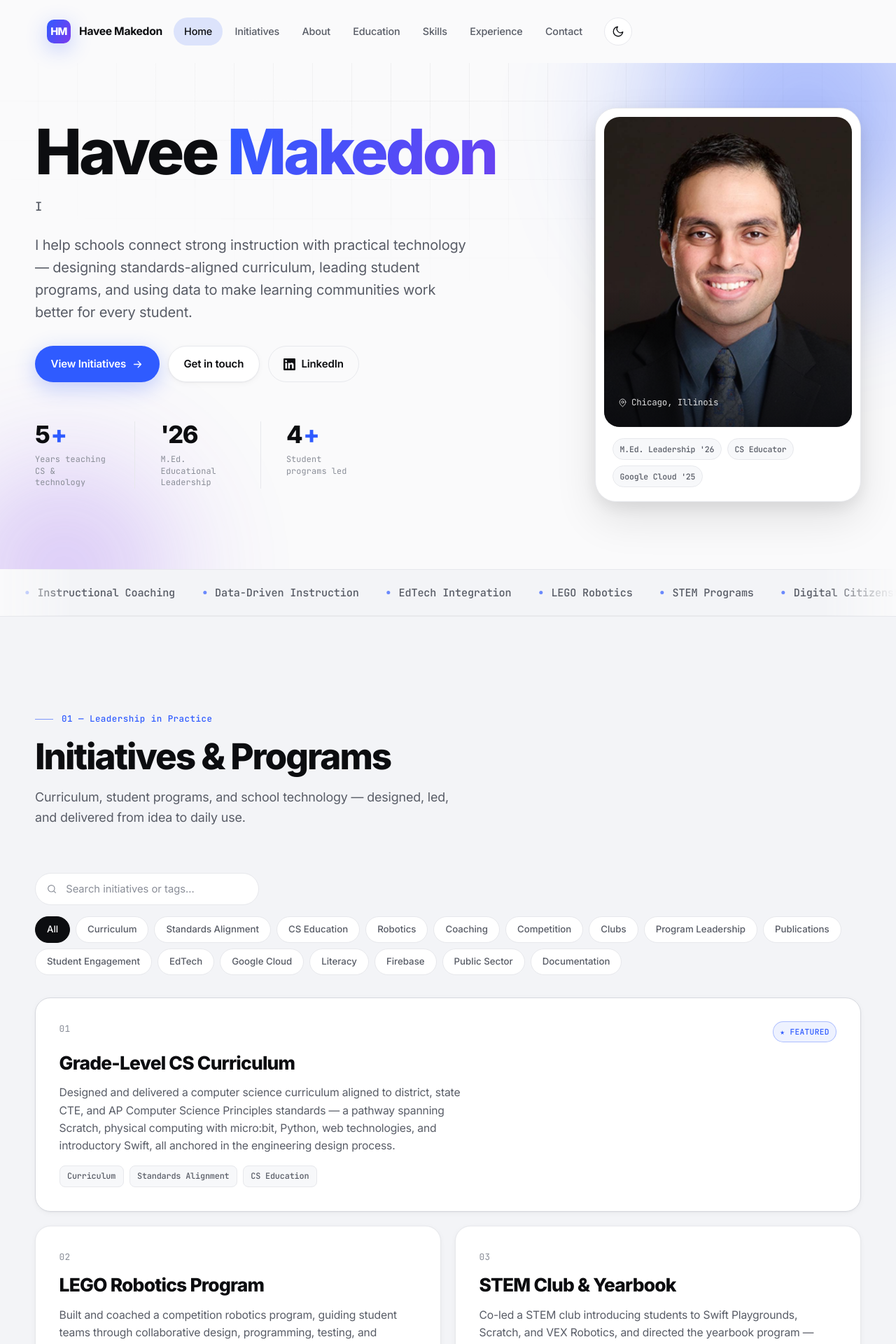
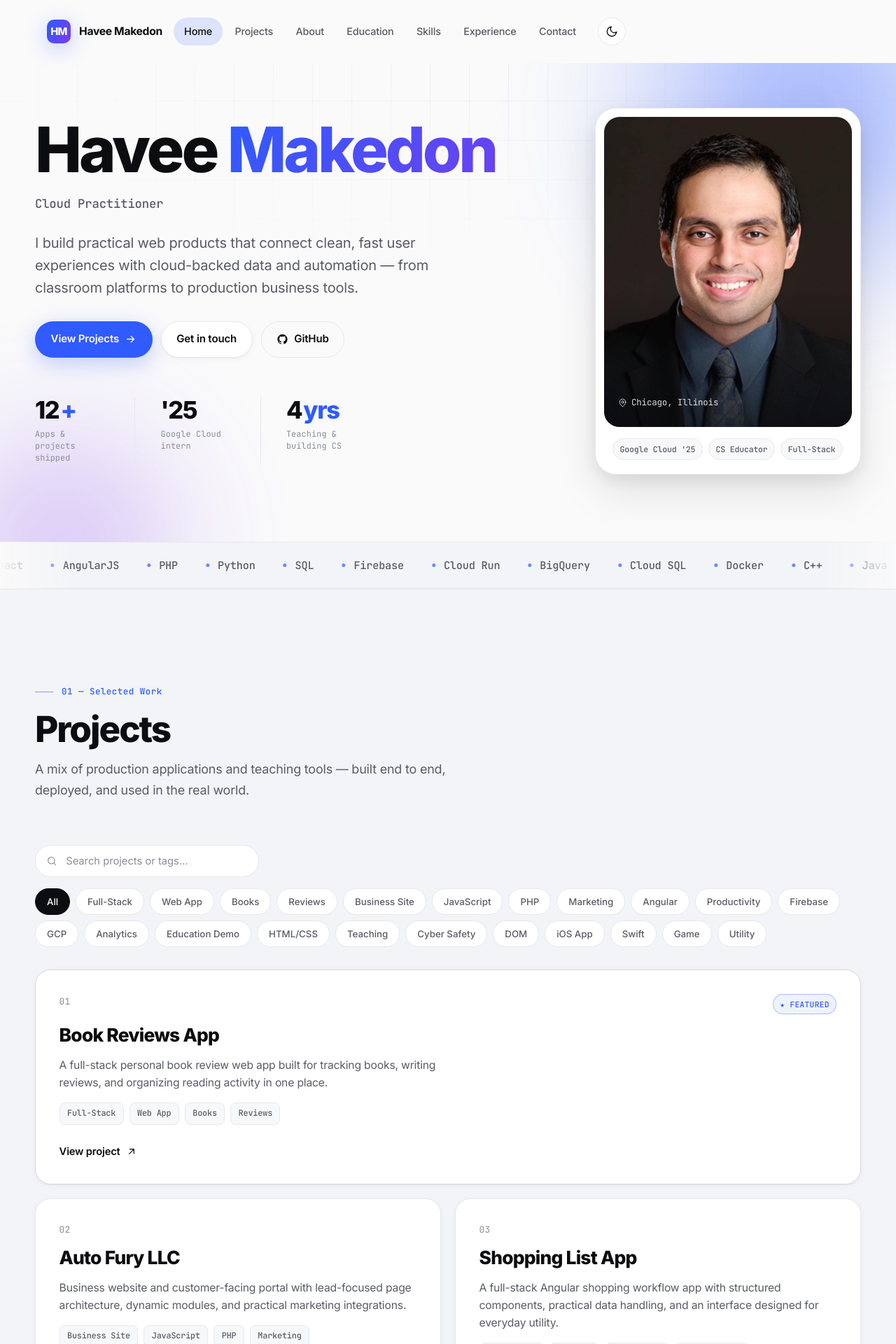
Before and after one commit to hhmakedon/makedon, a React (Vite) app: page / in a window 1280 px wide. Shown: the top 1920 px of the page at 70% size. Built offline with nearby package versions, Linux system fonts and the light colour scheme.

Commit message:
Revert "Assistant principal v2"

```diff
--- a/src/components/ProjectCard.tsx
+++ b/src/components/ProjectCard.tsx
@@ -35,7 +35,6 @@ export function ProjectCard({ project, index }: ProjectCardProps) {
         ))}
       </ul>
 
-      {project.liveUrl ? (
       <div className="project-footer">
         <a
           className="project-link"
@@ -48,7 +47,6 @@ export function ProjectCard({ project, index }: ProjectCardProps) {
           <ArrowUpRight />
         </a>
       </div>
-      ) : null}
     </article>
   );
 }
--- a/src/data/siteContent.ts
+++ b/src/data/siteContent.ts
@@ -2,7 +2,6 @@ import type {
   EducationItem,
   ExperienceItem,
   Highlight,
-  Licensure,
   NavItem,
   Project,
   SkillGroup,
@@ -11,7 +10,7 @@ import type {
 
 export const navItems: NavItem[] = [
   { id: 'home', label: 'Home' },
-  { id: 'initiatives', label: 'Initiatives' },
+  { id: 'projects', label: 'Projects' },
   { id: 'about', label: 'About' },
   { id: 'education', label: 'Education' },
   { id: 'skills', label: 'Skills' },
@@ -20,104 +19,143 @@ export const navItems: NavItem[] = [
 ];
 
 export const heroStats: Stat[] = [
-  { value: '5', accent: '+', label: 'Years teaching CS & technology', countTo: 5 },
-  { value: "'26", label: 'M.Ed. Educational Leadership' },
-  { value: '4', accent: '+', label: 'Student programs led', countTo: 4 }
+  { value: '12', accent: '+', label: 'Apps & projects shipped', countTo: 12 },
+  { value: "'25", label: 'Google Cloud intern' },
+  { value: '4', accent: 'yrs', label: 'Teaching & building CS', countTo: 4 }
 ];
 
-export const heroRoles = ['Educator', 'Instructional Leader', 'Technologist'];
+export const heroRoles = ['Software Engineer', 'Cloud Practitioner', 'Educator'];
 
 export const marqueeItems: string[] = [
-  'Curriculum Design',
-  'AP CS Principles',
-  'CTE Standards',
-  'Instructional Coaching',
-  'Data-Driven Instruction',
-  'EdTech Integration',
-  'LEGO Robotics',
-  'STEM Programs',
-  'Digital Citizenship',
-  'Cybersecurity Education',
-  'Design Thinking',
-  'Program Evaluation',
-  'Family Engagement',
-  'Cloud Modernization'
+  'JavaScript',
+  'TypeScript',
+  'React',
+  'AngularJS',
+  'PHP',
+  'Python',
+  'SQL',
+  'Firebase',
+  'Cloud Run',
+  'BigQuery',
+  'Cloud SQL',
+  'Docker',
+  'C++',
+  'Java',
+  'REST APIs'
 ];
 
 export const projects: Project[] = [
   {
-    title: 'Grade-Level CS Curriculum',
+    title: 'Book Reviews App',
     description:
-      'Designed and delivered a computer science curriculum aligned to district, state CTE, and AP Computer Science Principles standards — a pathway spanning Scratch, physical computing with micro:bit, Python, web technologies, and introductory Swift, all anchored in the engineering design process.',
-    tags: ['Curriculum', 'Standards Alignment', 'CS Education'],
+      'A full-stack personal book review web app built for tracking books, writing reviews, and organizing reading activity in one place.',
+    tags: ['Full-Stack', 'Web App', 'Books', 'Reviews'],
+    liveUrl: 'https://hhmakedon.github.io/bookreviews/',
     featured: true
   },
   {
-    title: 'LEGO Robotics Program',
+    title: 'Auto Fury LLC',
     description:
-      'Built and coached a competition robotics program, guiding student teams through collaborative design, programming, testing, and competition-based problem solving.',
-    tags: ['Robotics', 'Coaching', 'Competition']
+      'Business website and customer-facing portal with lead-focused page architecture, dynamic modules, and practical marketing integrations.',
+    tags: ['Business Site', 'JavaScript', 'PHP', 'Marketing'],
+    liveUrl: 'https://www.autofuryllc.com/'
   },
   {
-    title: 'STEM Club & Yearbook',
+    title: 'Shopping List App',
     description:
-      'Co-led a STEM club introducing students to Swift Playgrounds, Scratch, and VEX Robotics, and directed the yearbook program — overseeing digital layout, content management, and publication workflows.',
-    tags: ['Clubs', 'Program Leadership', 'Publications']
+      'A full-stack Angular shopping workflow app with structured components, practical data handling, and an interface designed for everyday utility.',
+    tags: ['Full-Stack', 'Angular', 'JavaScript', 'Productivity'],
+    liveUrl: 'https://hhmakedon.github.io/ShoppingListApp/'
   },
   {
-    title: 'Teacher Rewards Store',
+    title: 'Havee Rewards',
     description:
-      'Led implementation of a full-stack classroom rewards platform supporting 20+ daily student users, with cloud infrastructure, monitoring, and reporting dashboards — built as a Google Cloud internship capstone.',
-    tags: ['Student Engagement', 'EdTech', 'Google Cloud'],
+      'A full-stack classroom rewards platform serving daily student engagement with role-based experiences, analytics tracking, and Firebase-backed workflows.',
+    tags: ['Web App', 'Firebase', 'GCP', 'Analytics'],
     liveUrl: 'https://haveerewards.web.app/'
   },
   {
-    title: 'Book Reviews Platform',
+    title: 'Website Basics Demo',
     description:
-      'Engineered a school book review platform to promote student reading engagement, with admin-only publishing enforced through Firebase Authentication and reviews organized to highlight strong recommendations.',
-    tags: ['Literacy', 'EdTech', 'Firebase'],
-    liveUrl: 'https://hhmakedon.github.io/bookreviews/'
+      'A classroom teaching demo that helps students understand what websites are, how pages are structured, and how content is organized online.',
+    tags: ['Education Demo', 'HTML/CSS', 'Teaching'],
+    liveUrl: 'https://hhmakedon.github.io/websitedemo/'
   },
   {
-    title: 'Public-Sector Cloud Modernization',
+    title: 'Phishing Awareness Demo',
     description:
-      'Contributed to education and public-sector cloud modernization work at Google — building prototype environments, evaluating architectures, and translating technical designs into stakeholder-facing recommendations.',
-    tags: ['Google Cloud', 'Public Sector', 'Documentation']
+      'A teaching-focused demo introducing phishing risk signals and practical habits for recognizing suspicious messages and links.',
+    tags: ['Education Demo', 'Cyber Safety', 'Teaching'],
+    liveUrl: 'https://hhmakedon.github.io/phishdemo/'
+  },
+  {
+    title: 'DOM Manipulation Demo',
+    description:
+      'A live demo site for practicing DOM manipulation from the browser console — selecting elements, changing content and styles, and seeing the page respond in real time.',
+    tags: ['Education Demo', 'JavaScript', 'DOM', 'Teaching'],
+    liveUrl: 'https://hhmakedon.github.io/DOM-Manipulation-Demo/'
+  },
+  {
+    title: 'WordGarden',
+    description:
+      'A word-guessing game for iOS — guess the phrase letter by letter before the flower wilts, with round tracking and win/loss feedback.',
+    tags: ['iOS App', 'Swift', 'Game'],
+    liveUrl: 'https://github.com/hhmakedon/WordGarden'
+  },
+  {
+    title: 'War Card Game',
+    description:
+      'The classic War card game as an iOS app — tap to deal, compare cards, and track both players’ scores round over round.',
+    tags: ['iOS App', 'Swift', 'Game'],
+    liveUrl: 'https://github.com/hhmakedon/War-Card-Game'
+  },
+  {
+    title: 'DungeonDice',
+    description:
+      'A tabletop companion app for iOS that rolls the full set of polyhedral dice (d4 through d100) with a clean, tap-friendly interface.',
+    tags: ['iOS App', 'Swift', 'Utility'],
+    liveUrl: 'https://github.com/hhmakedon/DungeonDice'
+  },
+  {
+    title: "What's For Dinner",
+    description:
+      'A random dinner selector for iOS — one tap serves up a meal suggestion for anyone who can never decide what to eat.',
+    tags: ['iOS App', 'Swift', 'Utility'],
+    liveUrl: 'https://github.com/hhmakedon/WhatsForDinner'
+  },
+  {
+    title: 'Predict 8-Ball',
+    description:
+      'A Magic 8-Ball app for iOS — ask a question, shake or tap, and receive your fortune with playful animations.',
+    tags: ['iOS App', 'Swift', 'Game'],
+    liveUrl: 'https://github.com/hhmakedon/Predict-8Ball'
   }
 ];
 
 export const highlights: Highlight[] = [
   {
-    icon: 'teaching',
-    title: 'Instructional Leadership',
-    detail:
-      'Standards-aligned curriculum design, project-based learning, and inclusive classroom practice across two districts.'
-  },
-  {
     icon: 'web',
-    title: 'Programs & Community',
-    detail:
-      'Robotics, STEM clubs, and publications — building programs that connect students, families, and real-world skills.'
+    title: 'Full-Stack Engineering',
+    detail: 'Maintainable builds with JavaScript, AngularJS, PHP, and REST APIs — from data layer to interface.'
   },
   {
     icon: 'cloud',
-    title: 'Data & Technology',
-    detail:
-      'Analytics, dashboards, and cloud tooling that turn school data into clear, actionable decisions.'
+    title: 'Cloud Delivery',
+    detail: 'Google Cloud and Firebase for scalable apps, analytics pipelines, and workflow automation.'
+  },
+  {
+    icon: 'teaching',
+    title: 'Technical Leadership',
+    detail: 'Project-based CS instruction, mentoring, and turning ideas into shipped, real-world tools.'
   }
 ];
 
 export const education: EducationItem[] = [
   {
-    period: 'Mar 2025 – Dec 2026',
+    period: '2025 – 2026',
     degree: 'Master of Educational Leadership',
     school: 'Aurora University',
     note: 'In progress — 3rd master’s'
-  },
-  {
-    period: '2021 – 2022',
-    degree: 'ESL & Bilingual Education Endorsement',
-    school: 'National Louis University'
   },
   {
     period: '2019 – 2021',
@@ -133,98 +171,45 @@ export const education: EducationItem[] = [
     period: '2014 – 2016',
     degree: 'Bachelor of Arts in History and Philosophy',
     school: 'Elmhurst University'
-  },
-  {
-    period: '2012 – 2014',
-    degree: 'Associate in Arts',
-    school: 'Oakton College',
-    note: 'High Honors · President’s Scholar'
   }
 ];
 
-export const licensure: Licensure = {
-  title: 'Illinois Professional Educator License (PEL)',
-  detail: 'Issued 2021 · Registered through 2026 · 12 ISBE endorsements',
-  endorsements: [
-    'Computer Science (5–12)',
-    'Technology Education (5–12)',
-    'Business, Marketing & Computer Ed (5–12)',
-    'Programming (5–12)',
-    'Computer Applications (5–12)',
-    'English as a Second Language (PreK–12)',
-    'Social Science — History (9–12)',
-    'Social Science — Geography (9–12)',
-    'Social Science — Economics (9–12)',
-    'Social Science — Political Science (9–12)',
-    'Social Science — Psychology (9–12)',
-    'Social Science (5–8)'
-  ]
-};
-
 export const experience: ExperienceItem[] = [
   {
-    period: 'Aug 2023 – Present',
-    title: 'Computer Science & Technology Teacher — Chicago Public Schools & CCSD 89',
+    period: 'Jun 2025 – Aug 2025',
+    title: 'Google Cloud Summer Intern',
     detail:
-      'Design and deliver grade-level CS curriculum aligned to district, state CTE, and AP CS Principles standards; teach programming, physical computing, cybersecurity, and digital citizenship; lead LEGO Robotics and project-based learning anchored in the engineering design process.'
+      'Collaborated with engineers and PMs on AI-first cloud prototypes, building proof-of-concept tools and reporting workflows with Cloud Run, BigQuery, and Firebase.'
   },
   {
-    period: 'Jun 2025 – Aug 2025',
-    title: 'Summer Intern, Google Cloud',
+    period: 'Aug 2021 – Present',
+    title: 'Computer Science & Technology Teacher',
     detail:
-      'Selected for a competitive internship focused on public-sector and education cloud modernization — built and evaluated secure cloud architectures, developed prototype environments and documentation, and translated technical designs into stakeholder recommendations.'
-  },
-  {
-    period: 'Aug 2021 – Jun 2023',
-    title: 'Grade Center Teacher — Glenview District 34',
-    detail:
-      'Supported remote learning operations and instructional continuity through the pandemic, provided technology support to students and families, co-led the STEM club, and directed the yearbook program.'
+      'Built and deployed classroom web apps, integrated cloud tooling for analytics and automation, and taught programming, robotics, and applied product development.'
   },
   {
     period: 'Oct 2018 – Jan 2021',
-    title: 'Operations & Data Analyst — Yusen Logistics',
+    title: 'Operations & Data Analyst, Yusen Logistics',
     detail:
-      'Analyzed operational data with SQL and advanced Excel, built automated reporting systems and KPI dashboards, and delivered data-driven recommendations to management.'
+      'Automated reporting with SQL and Python, built internal tools and dashboards, and improved workflow efficiency through data-driven process modernization.'
   }
 ];
 
 export const skillGroups: SkillGroup[] = [
   {
-    title: 'Instruction',
-    items: [
-      'Curriculum Design',
-      'AP CS Principles',
-      'CTE Standards',
-      'Project-Based Learning',
-      'Engineering Design Process',
-      'Inclusive Practice'
-    ]
+    title: 'Web Dev',
+    items: ['HTML', 'CSS', 'JavaScript', 'AngularJS', 'PHP', 'REST APIs', 'JSON', 'AJAX']
   },
   {
-    title: 'Leadership & Programs',
-    items: [
-      'Program Development',
-      'Coaching & Mentoring',
-      'Family Engagement',
-      'Stakeholder Communication',
-      'Documentation',
-      'Club & Competition Leadership'
-    ]
+    title: 'Cloud',
+    items: ['Cloud Run', 'Cloud SQL', 'BigQuery', 'Firebase', 'Cloud Storage', 'Cloud Build']
   },
   {
-    title: 'Data & Assessment',
-    items: ['SQL', 'Advanced Excel', 'Dashboards', 'KPI Tracking', 'Program Evaluation', 'Reporting Automation']
+    title: 'Data / AI',
+    items: ['Python', 'SQL', 'Pandas', 'NumPy', 'Prompt Engineering', 'Analytics Dashboards']
   },
   {
-    title: 'Technology',
-    items: [
-      'Google Workspace',
-      'Google Cloud',
-      'Firebase',
-      'Python',
-      'Web Development',
-      'micro:bit / MakeCode',
-      'VEX & LEGO Robotics'
-    ]
+    title: 'Languages / Tools',
+    items: ['C++', 'Java', 'GitHub', 'Docker', 'Swift', 'MS Office', 'Google Workspace', 'Canva']
   }
 ];
--- a/src/sections/AboutSection.tsx
+++ b/src/sections/AboutSection.tsx
@@ -13,23 +13,20 @@ export function AboutSection() {
 
         <div className="about-layout">
           <p className="about-lead">
-            Strong instruction, backed by <span className="text-grad">systems that work</span>.
+            Engineering and education, working <span className="text-grad">together</span>.
           </p>
 
           <div className="about-body">
             <p>
-              I'm a Chicago-based computer science educator pursuing a Master of Educational
-              Leadership at Aurora University — my third master's degree, alongside an ESL &amp;
-              Bilingual Education endorsement. Across two districts I've designed standards-aligned
-              curriculum, coached robotics teams, led STEM and publication programs, and supported
-              students and families through remote learning — always grounding instruction in the
-              engineering design process and inclusive, project-based practice.
+              I'm a Chicago-based developer and educator who combines web engineering, cloud
+              infrastructure, and practical automation to build systems people actually use. I teach
+              a project-based curriculum across programming, robotics, multimedia production, and 3D
+              printing while shipping production websites and classroom platforms.
             </p>
             <p>
-              My path also runs through industry: data analysis at Yusen Logistics and a Google
-              Cloud internship focused on public-sector modernization. That background shapes how I
-              approach school leadership — with documentation rigor, data-driven decision making,
-              and technology that serves teaching rather than distracting from it.
+              Most recently I interned on Google Cloud, prototyping AI-first tools and reporting
+              workflows alongside engineers and product managers. I care about clean architecture,
+              fast iteration, and turning rough ideas into things that ship.
             </p>
 
             <div className="about-highlights">
--- a/src/sections/EducationSection.tsx
+++ b/src/sections/EducationSection.tsx
@@ -1,5 +1,5 @@
 import { RevealSection } from '../components/RevealSection';
-import { education, licensure } from '../data/siteContent';
+import { education } from '../data/siteContent';
 
 export function EducationSection() {
   return (
@@ -7,7 +7,7 @@ export function EducationSection() {
       <div className="container">
         <div className="section-head">
           <p className="eyebrow">03 — Credentials</p>
-          <h2>Education &amp; Licensure</h2>
+          <h2>Education</h2>
         </div>
 
         <ol className="timeline">
@@ -22,16 +22,6 @@ export function EducationSection() {
             </li>
           ))}
         </ol>
-
-        <article className="licensure-card">
-          <h3>{licensure.title}</h3>
-          <p className="licensure-detail">{licensure.detail}</p>
-          <ul className="badge-list" aria-label="License endorsements">
-            {licensure.endorsements.map((item) => (
-              <li key={item}>{item}</li>
-            ))}
-          </ul>
-        </article>
       </div>
     </RevealSection>
   );
--- a/src/sections/HeroSection.tsx
+++ b/src/sections/HeroSection.tsx
@@ -2,7 +2,7 @@ import type { MouseEvent } from 'react';
 import haveePhoto from '../assets/havee-photo.jpg';
 import { heroRoles, heroStats } from '../data/siteContent';
 import type { Stat } from '../types';
-import { ArrowRight, Linkedin, MapPin } from '../components/icons';
+import { ArrowRight, Github, MapPin } from '../components/icons';
 import { Typewriter } from '../components/Typewriter';
 import { useCountUp } from '../hooks/useCountUp';
 
@@ -52,14 +52,14 @@ export function HeroSection() {
           </p>
 
           <p className="hero-lead">
-            I help schools connect strong instruction with practical technology — designing
-            standards-aligned curriculum, leading student programs, and using data to make learning
-            communities work better for every student.
+            I build practical web products that connect clean, fast user experiences with
+            cloud-backed data and automation — from classroom platforms to production business
+            tools.
           </p>
 
           <div className="hero-actions">
-            <a className="btn btn-primary" href="#initiatives">
-              View Initiatives
+            <a className="btn btn-primary" href="#projects">
+              View Projects
               <ArrowRight className="arrow" />
             </a>
             <a className="btn btn-secondary" href="#contact">
@@ -67,12 +67,12 @@ export function HeroSection() {
             </a>
             <a
               className="btn btn-ghost"
-              href="https://www.linkedin.com/in/haveemakedon/"
+              href="https://github.com/hhmakedon"
               target="_blank"
               rel="noreferrer"
             >
-              <Linkedin />
-              LinkedIn
+              <Github />
+              GitHub
             </a>
           </div>
 
@@ -97,9 +97,9 @@ export function HeroSection() {
             </div>
           </div>
           <div className="hero-card-meta">
-            <span>M.Ed. Leadership '26</span>
+            <span>Google Cloud '25</span>
             <span>CS Educator</span>
-            <span>Google Cloud '25</span>
+            <span>Full-Stack</span>
           </div>
         </aside>
       </div>
--- a/src/sections/ProjectsSection.tsx
+++ b/src/sections/ProjectsSection.tsx
@@ -27,14 +27,14 @@ export function ProjectsSection() {
   }, [activeTag, searchTerm]);
 
   return (
-    <RevealSection id="initiatives" className="section-muted">
+    <RevealSection id="projects" className="section-muted">
       <div className="container">
         <div className="section-head">
-          <p className="eyebrow">01 — Leadership in Practice</p>
-          <h2>Initiatives &amp; Programs</h2>
+          <p className="eyebrow">01 — Selected Work</p>
+          <h2>Projects</h2>
           <p className="section-sub">
-            Curriculum, student programs, and school technology — designed, led, and delivered from
-            idea to daily use.
+            A mix of production applications and teaching tools — built end to end, deployed, and
+            used in the real world.
           </p>
         </div>
 
@@ -45,7 +45,7 @@ export function ProjectsSection() {
             <input
               id="project-search"
               type="search"
-              placeholder="Search initiatives or tags…"
+              placeholder="Search projects or tags…"
               value={searchTerm}
               onChange={(event) => setSearchTerm(event.target.value)}
             />
@@ -73,7 +73,7 @@ export function ProjectsSection() {
             ))}
           </div>
         ) : (
-          <p className="project-empty">No initiatives match that filter — try another tag.</p>
+          <p className="project-empty">No projects match that filter — try another tag.</p>
         )}
       </div>
     </RevealSection>
--- a/src/sections/SkillsSection.tsx
+++ b/src/sections/SkillsSection.tsx
@@ -9,7 +9,7 @@ export function SkillsSection() {
           <p className="eyebrow">04 — Capabilities</p>
           <h2>Skills &amp; Tools</h2>
           <p className="section-sub">
-            What I bring to instruction, program leadership, and school operations.
+            The stack I reach for across full-stack delivery, cloud, and data work.
           </p>
         </div>
 
--- a/src/styles/global.css
+++ b/src/styles/global.css
@@ -975,28 +975,6 @@ img {
 }
 
 /* ============================================================
-   Licensure
-   ============================================================ */
-.licensure-card {
-  margin-top: var(--space-10);
-  padding: var(--space-6);
-  border-radius: var(--radius-md);
-  border: 1px solid var(--line);
-  background: var(--surface);
-  box-shadow: var(--shadow-sm);
-}
-.licensure-card h3 {
-  font-size: 1.1rem;
-  letter-spacing: -0.02em;
-}
-.licensure-detail {
-  margin: var(--space-2) 0 var(--space-4);
-  font-family: var(--font-mono);
-  font-size: 0.8rem;
-  color: var(--text-soft);
-}
-
-/* ============================================================
    Experience timeline
    ============================================================ */
 .timeline {
```
Also changed, not shown: index.html (+4 -4 lines), src/sections/ContactSection.tsx (+4 -4 lines), src/types.ts (+7 -13 lines). Lines whose indentation alone changed are shown as unchanged.
